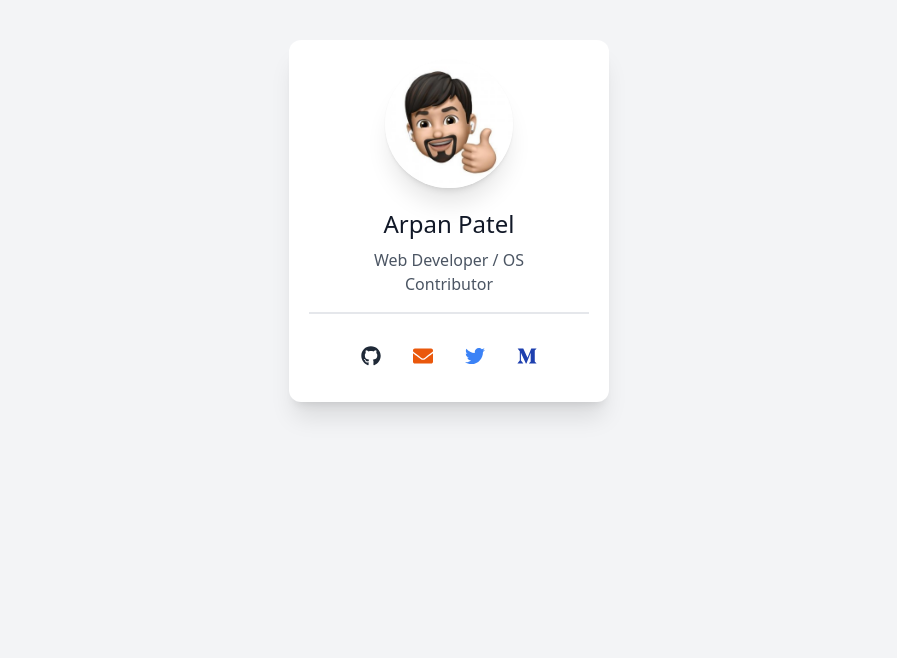
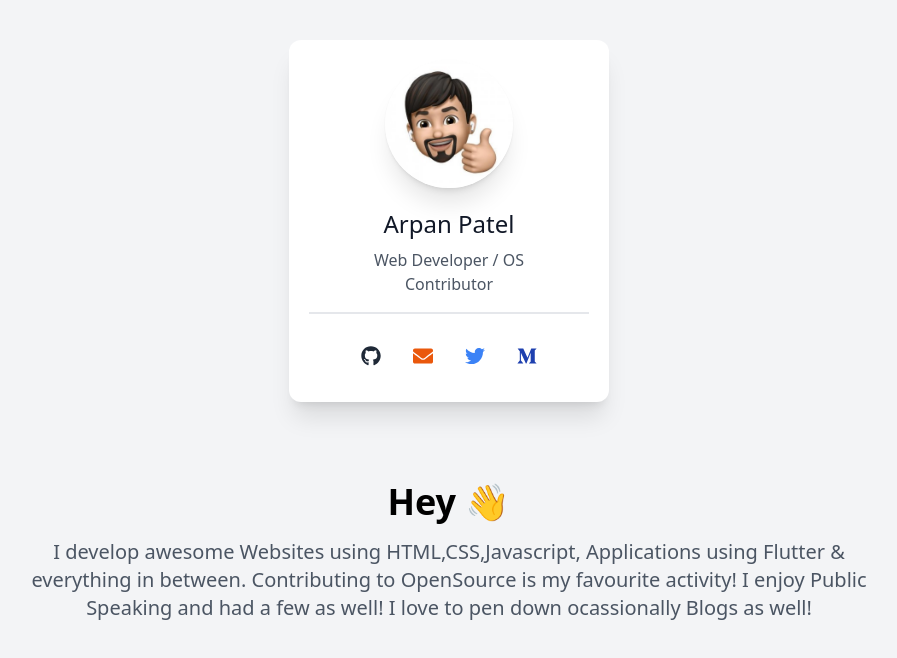
Before and after one commit to arps18/portfolio-website, a React (Create React App) app: page / in a window 1280 px wide. Shown: the top 658 px of the page, without its empty margins (191-1088 px from the left). Built offline with nearby package versions, Linux system fonts and the light colour scheme; the HTML template or start-up script is replaced by a standard one.

Commit message:
About us added

```diff
--- a/src/App.js
+++ b/src/App.js
@@ -1,10 +1,12 @@
 import React from "react";
+import About from "./components/About";
 import Card from "./components/Card";
 
 function App() {
   return (
     <div className="min-h-screen py-10 px-3 sm:px-5 bg-gray-100">
       <Card />
+      <About />
     </div>
   );
 }
--- a/src/components/About.js
+++ b/src/components/About.js
@@ -0,0 +1,19 @@
+import React from "react";
+
+function About() {
+  return (
+    <div className="max-w-4xl mt-20 mx-auto">
+      <p className="text-2xl text-black md:text-4xl font-bold text-center">
+        Hey 👋
+      </p>
+      <p className="text-base text-gray-600 leading-relaxed mt-4 md:text-xl  text-center">
+        I develop awesome Websites using HTML,CSS,Javascript, Applications using
+        Flutter & everything in between. Contributing to OpenSource is my
+        favourite activity! I enjoy Public Speaking and had a few as well! I
+        love to pen down ocassionally Blogs as well!
+      </p>
+    </div>
+  );
+}
+
+export default About;
```
